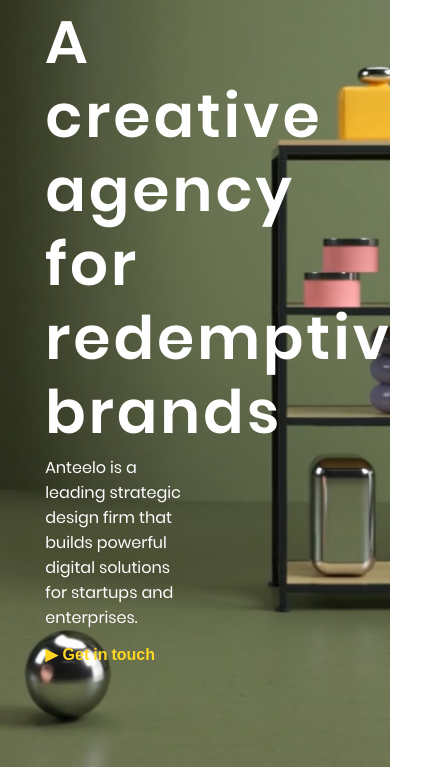
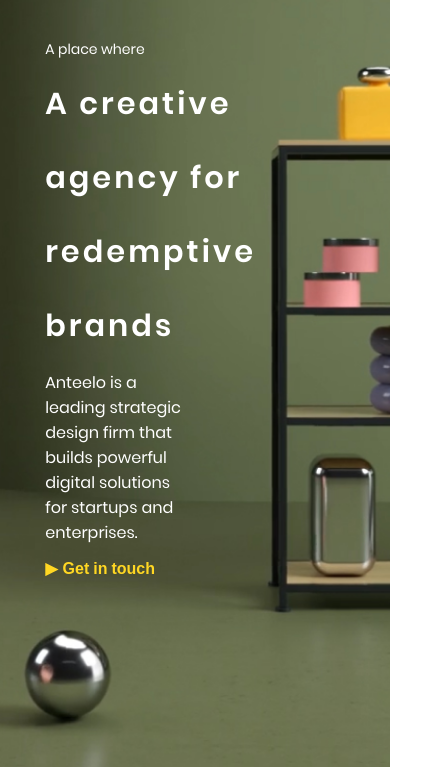
Before and after one commit to DKMFzF/webowio, a website: page src/index.html in a window 390 px wide. Shown: the part 77-844 px from the top of the page, 432 px wide, since content can reach past the window. Drawn offline with Linux system fonts and the light colour scheme; files that its build step writes are made by us from their sources; files whose address does not match are found by name.

Commit message:
section-two-fix-product

```diff
--- a/src/styles/style.css
+++ b/src/styles/style.css
@@ -15,7 +15,7 @@
 
 .title {
   line-height: 74px;
-  font-size: 60px;
+  font-size: clamp(1.875rem, 1.2148rem + 2.8169vw, 3.75rem);
   font-weight: 700;
   letter-spacing: 3px;
 }
@@ -144,7 +144,6 @@
   display: grid;
   grid-template-columns: repeat(4, 1fr);
   column-gap: 2.7%;
-  justify-items: center;
 }
 
 .deation-evaluation__container__list-item {
@@ -178,8 +177,6 @@
   margin-block-start: 34px;
 }
 
-/* 1111 */
-
 @media (max-width: 1440px) {
 
   .deation-evaluation__container__list {
@@ -194,3 +191,14 @@
     justify-items: start;
   }
 }
+
+@media (max-width: 1024px) {
+
+  .hero-container {
+    padding-block-start: 29%;
+  }
+
+  .hero-container__title {
+    inline-size: 80%;
+  }
+}
```
